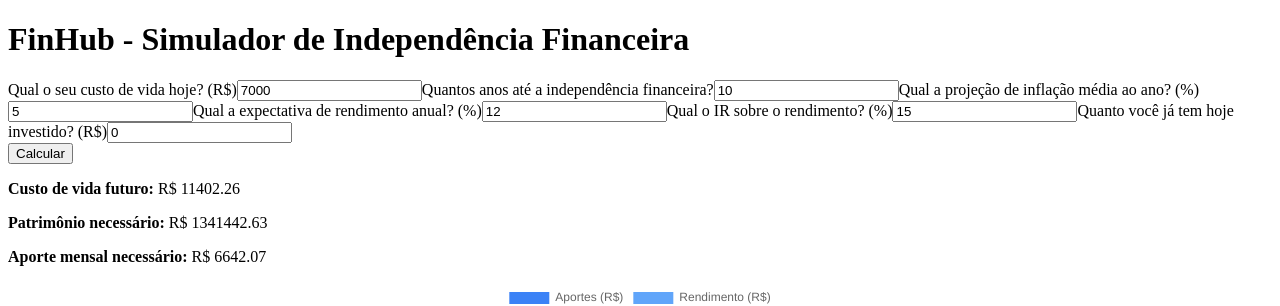
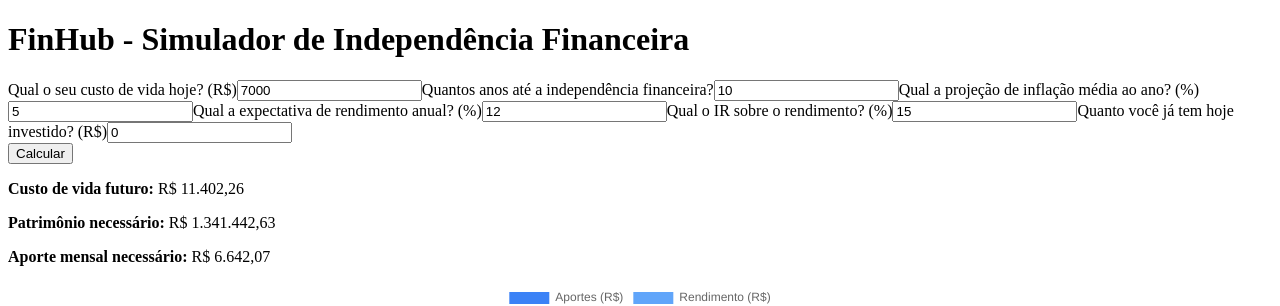
Before and after one commit to TuffyResgalla/FinHub, a Next.js app: page / in a window 1280 px wide. Both pictures are taken after a click on the button "Calcular". Shown: the top 306 px of the page. Built offline with nearby package versions, Linux system fonts and the light colour scheme.

Commit message:
Update page.js

```diff
--- a/app/page.js
+++ b/app/page.js
@@ -15,6 +15,10 @@
 } from "chart.js";
 
 ChartJS.register(BarElement, CategoryScale, LinearScale, Tooltip, Legend);
+
+function formatarNumero(valor) {
+  return valor.toLocaleString("pt-BR", { minimumFractionDigits: 2, maximumFractionDigits: 2 });
+}
 
 export default function SimuladorIndependenciaFinanceira() {
   const [form, setForm] = useState({
@@ -54,15 +58,15 @@
       : patrimonioIdeal * taxaMensal / (Math.pow(1 + taxaMensal, meses) - 1);
 
     let saldo = patrimonioInicial;
-    let totalAporte = 0;
-    const aportes = [];
-    const rendimentos = [];
+    let totalAporte = patrimonioInicial;
+    const aportes = [patrimonioInicial];
+    const rendimentos = [0];
 
-    for (let i = 0; i <= meses; i++) {
+    for (let i = 1; i <= meses; i++) {
+      saldo = saldo * (1 + taxaMensal) + aporteMensal;
+      totalAporte += aporteMensal;
       aportes.push(totalAporte);
       rendimentos.push(saldo - totalAporte);
-      saldo = saldo * (1 + taxaMensal) + aporteMensal;
-      totalAporte += aporteMensal;
     }
 
     setResultado({
@@ -83,30 +87,30 @@
     <div className="p-4 max-w-4xl mx-auto">
       <h1 className="text-3xl font-bold text-center mb-8">FinHub - Simulador de Independência Financeira</h1>
 
-      <div className="grid grid-cols-2 gap-4 mb-4">
+      <div className="flex flex-col gap-4 mb-6">
         <label>
           <span className="text-sm">Qual o seu custo de vida hoje? (R$)</span>
-          <Input name="custoVidaAtual" type="number" step="100" value={form.custoVidaAtual} onChange={handleChange} />
+          <Input className="text-right" name="custoVidaAtual" type="number" step="100" value={form.custoVidaAtual} onChange={handleChange} />
         </label>
         <label>
           <span className="text-sm">Quantos anos até a independência financeira?</span>
-          <Input name="anos" type="number" value={form.anos} onChange={handleChange} />
+          <Input className="text-right" name="anos" type="number" value={form.anos} onChange={handleChange} />
         </label>
         <label>
           <span className="text-sm">Qual a projeção de inflação média ao ano? (%)</span>
-          <Input name="inflacao" type="number" value={form.inflacao} onChange={handleChange} />
+          <Input className="text-right" name="inflacao" type="number" value={form.inflacao} onChange={handleChange} />
         </label>
         <label>
           <span className="text-sm">Qual a expectativa de rendimento anual? (%)</span>
-          <Input name="rendimento" type="number" value={form.rendimento} onChange={handleChange} />
+          <Input className="text-right" name="rendimento" type="number" value={form.rendimento} onChange={handleChange} />
         </label>
         <label>
           <span className="text-sm">Qual o IR sobre o rendimento? (%)</span>
-          <Input name="ir" type="number" value={form.ir} onChange={handleChange} />
+          <Input className="text-right" name="ir" type="number" value={form.ir} onChange={handleChange} />
         </label>
         <label>
           <span className="text-sm">Quanto você já tem hoje investido? (R$)</span>
-          <Input name="patrimonioInicial" type="number" step="1000" value={form.patrimonioInicial} onChange={handleChange} />
+          <Input className="text-right" name="patrimonioInicial" type="number" step="1000" value={form.patrimonioInicial} onChange={handleChange} />
         </label>
       </div>
 
@@ -115,9 +119,9 @@
       {resultado && (
         <Card className="mt-6">
           <CardContent>
-            <p><strong>Custo de vida futuro:</strong> R$ {resultado.custoFuturoMensal.toFixed(2)}</p>
-            <p><strong>Patrimônio necessário:</strong> R$ {resultado.patrimonioIdeal.toFixed(2)}</p>
-            <p><strong>Aporte mensal necessário:</strong> R$ {resultado.aporteMensal.toFixed(2)}</p>
+            <p><strong>Custo de vida futuro:</strong> R$ {formatarNumero(resultado.custoFuturoMensal)}</p>
+            <p><strong>Patrimônio necessário:</strong> R$ {formatarNumero(resultado.patrimonioIdeal)}</p>
+            <p><strong>Aporte mensal necessário:</strong> R$ {formatarNumero(resultado.aporteMensal)}</p>
 
             <div className="mt-6">
               <Bar
```
